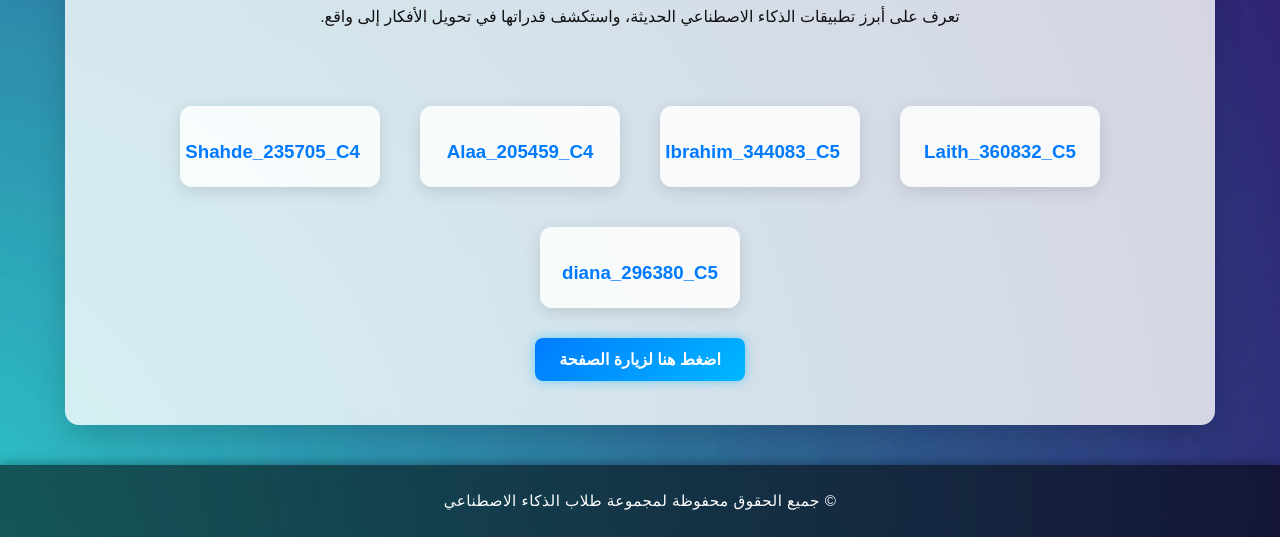
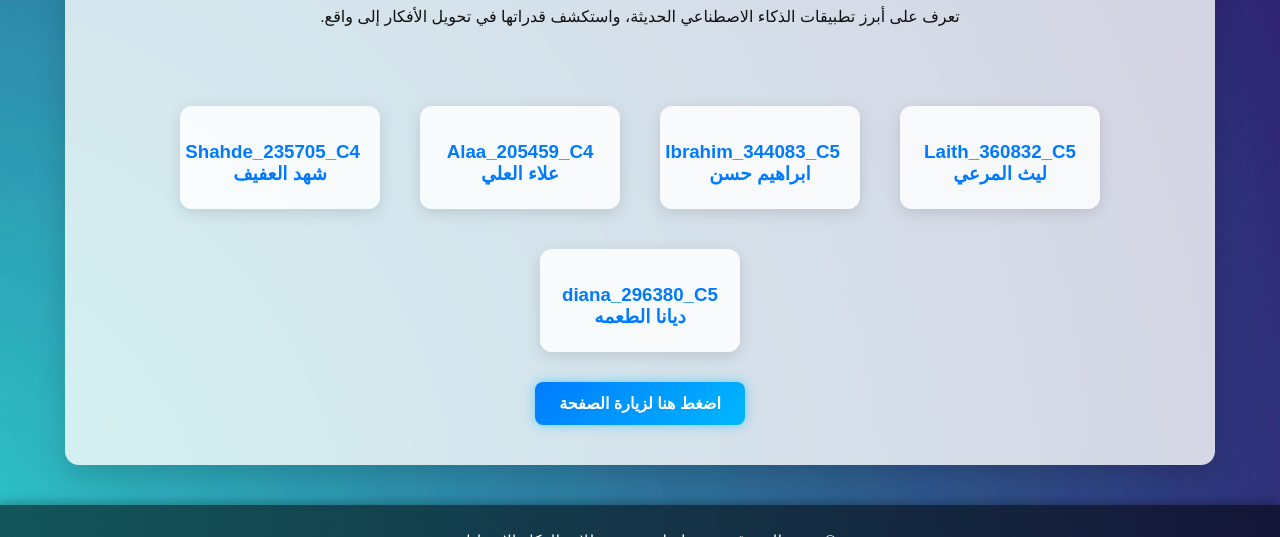
Before and after one commit to Ibrahim24hasn/Ai-apps-website, a plain HTML site: page index.html in a window 1280 px wide. Shown: the part 263-800 px from the top of the page. Drawn offline with Linux system fonts and the light colour scheme.

Commit message:
Update index.html

```diff
--- a/index.html
+++ b/index.html
@@ -33,19 +33,24 @@
 
       <section class="team-box fade-scroll">
         <div class="member">
-          <h3>Laith_360832_C5</h3>
+          <h3>Laith_360832_C5
+          ليث المرعي</h3>
         </div>
         <div class="member">
-          <h3>Ibrahim_344083_C5</h3>
+          <h3>Ibrahim_344083_C5
+          ابراهيم حسن</h3>
         </div>
         <div class="member">
-          <h3> Alaa_205459_C4</h3>
+          <h3> Alaa_205459_C4
+          علاء العلي</h3>
         </div>
         <div class="member">
-          <h3>Shahde_235705_C4 </h3>
+          <h3>Shahde_235705_C4
+          شهد العفيف</h3>
         </div>
         <div class="member">
-          <h3>diana_296380_C5 </h3>
+          <h3>diana_296380_C5
+          ديانا الطعمه</h3>
         </div>
       </section>
 
```
